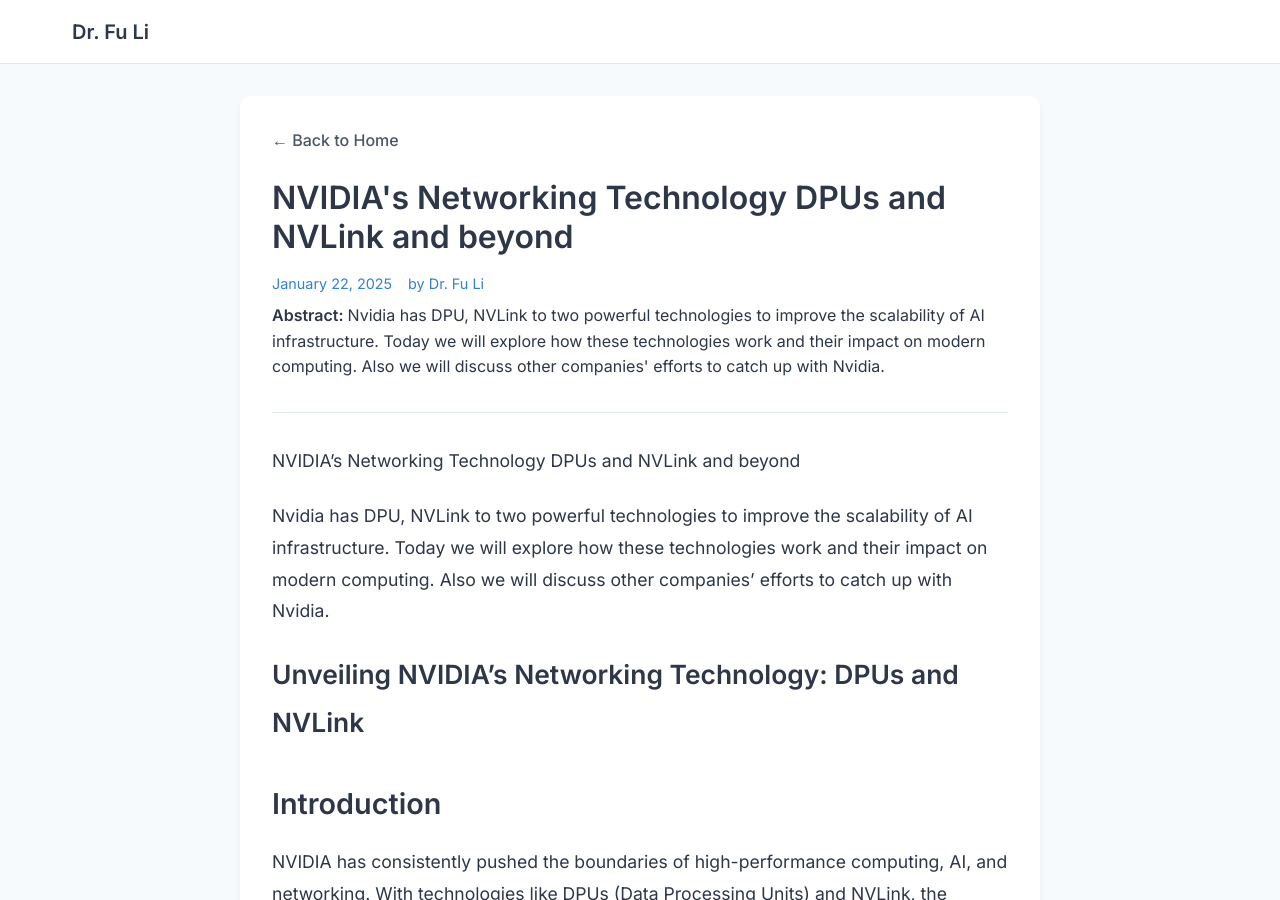
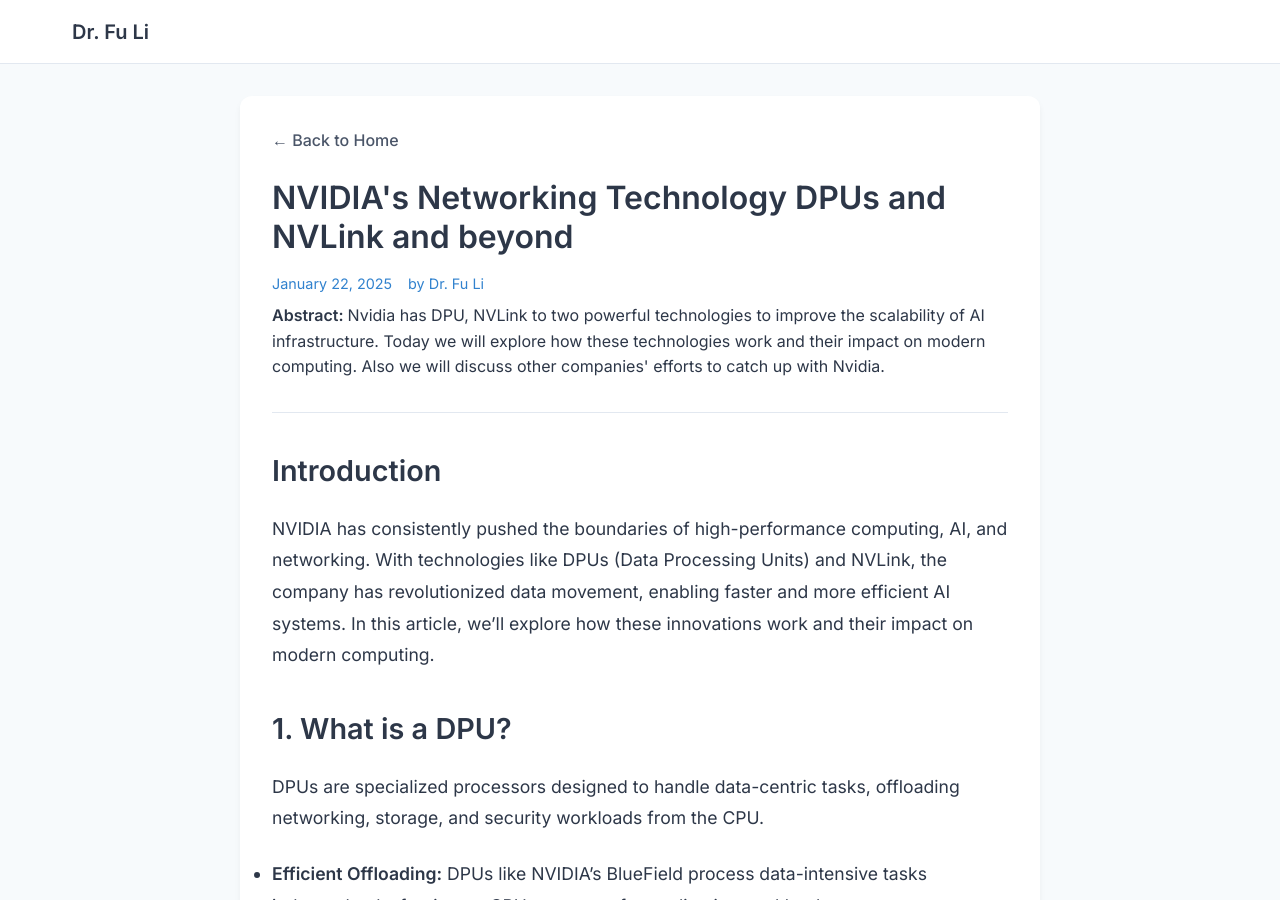
Before and after one commit to leoustc/leoustc.github.io, a Jekyll site: the page built from _posts/2025-01-22-nvidia-ai-infrastructure.md, in a window 1280 px wide and 900 px high. Built offline with Jekyll 4.4.1, drawn with Linux system fonts in a browser that asks for light colours.

Commit message:
20250122.11.26.30.44515

```diff
--- a/_posts/2025-01-22-nvidia-ai-infrastructure.md
+++ b/_posts/2025-01-22-nvidia-ai-infrastructure.md
@@ -3,12 +3,6 @@
 title: NVIDIA's Networking Technology DPUs and NVLink and beyond
 abstract: Nvidia has DPU, NVLink to two powerful technologies to improve the scalability of AI infrastructure. Today we will explore how these technologies work and their impact on modern computing. Also we will discuss other companies' efforts to catch up with Nvidia.
 ---
-
-{{ page.title }}
-
-{{ page.abstract }}
-
-# Unveiling NVIDIA’s Networking Technology: DPUs and NVLink
 
 ## Introduction
 
```
